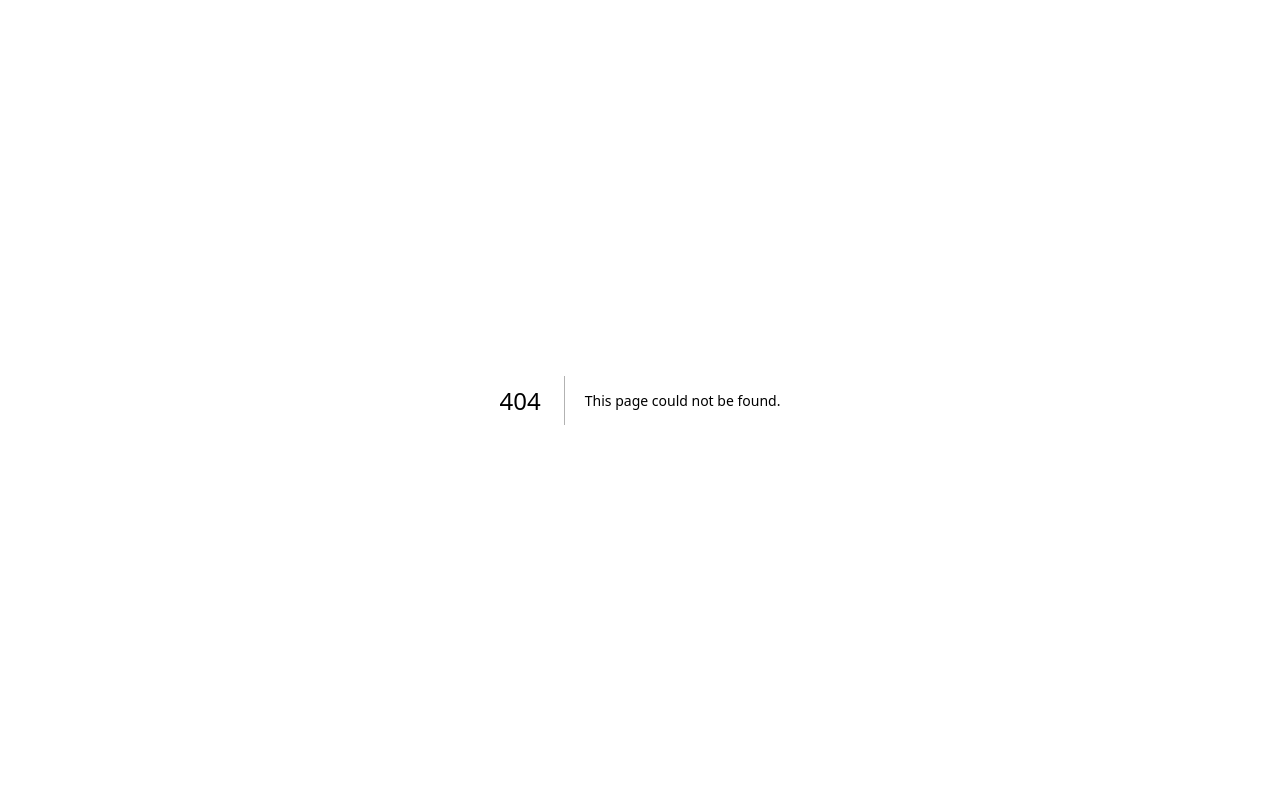
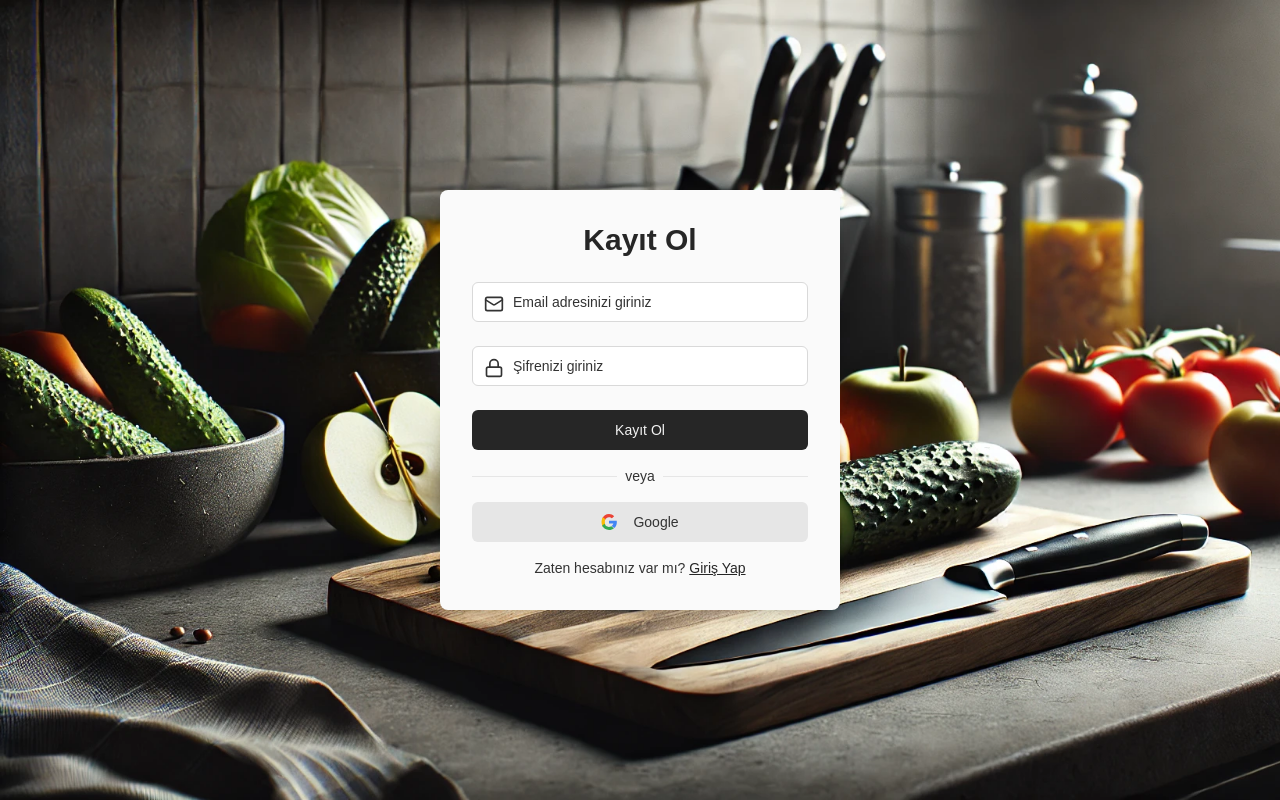
Before and after one commit to Furkanaslnn/orange-food, a Next.js app: page /register in a window 1280 px wide. Before the commit this address had no page. Built offline with nearby package versions, Linux system fonts and the light colour scheme.

Commit message:
Add login and registration pages, update Header component, and include GSAP library

```diff
--- a/app/components/Banner.tsx
+++ b/app/components/Banner.tsx
@@ -1,9 +1,9 @@
-import React from "react";
-import { useState, useEffect } from "react";
+import React, { useState, useEffect, useRef } from "react";
+import { gsap } from "gsap";
 
 const Banner = () => {
   const [currentIndex, setCurrentIndex] = useState(0);
-
+  const slideRef = useRef(null); // GSAP ile animasyon uygulamak için ref
   const slides = [
     {
       image: "yapayzeka_card.png",
@@ -29,30 +29,61 @@ const Banner = () => {
     },
   ];
 
+  // Slayt Değişim Animasyonu
   const nextSlide = () => {
+    gsap.to(slideRef.current, {
+      opacity: 0,
+      x: -100,
+      duration: 0.5,
+      onComplete: () => {
         setCurrentIndex((prevIndex) => (prevIndex + 1) % slides.length);
+        gsap.fromTo(
+          slideRef.current,
+          { x: 100, opacity: 0 },
+          { x: 0, opacity: 1, duration: 0.5 }
+        );
+      },
+    });
   };
+
   const prevSlide = () => {
+    gsap.to(slideRef.current, {
+      opacity: 0,
+      x: 100,
+      duration: 0.5,
+      onComplete: () => {
         setCurrentIndex((prevIndex) =>
           prevIndex === 0 ? slides.length - 1 : prevIndex - 1
         );
+        gsap.fromTo(
+          slideRef.current,
+          { x: -100, opacity: 0 },
+          { x: 0, opacity: 1, duration: 0.5 }
+        );
+      },
+    });
   };
+
   useEffect(() => {
-    const interval = setInterval(nextSlide, 3000);
+    const interval = setInterval(nextSlide, 5000); // 5 saniyede bir slayt değişimi
     return () => clearInterval(interval);
   }, []);
+
   return (
     <div>
-      <div>
-        <div className="relative bg-gray-100 dark:bg-gray-800 ">
+      <div className="relative bg-background dark:bg-background">
         {/* Slide Görüntüsü */}
+        <div
+          ref={slideRef}
+          className="relative flex flex-col items-center justify-center text-center"
+        >
           <img
             src={slides[currentIndex].image}
             alt={slides[currentIndex].title}
             className="w-full min-h-96 object-cover sm:h-[30rem] md:h-[35rem] lg:h-[40rem]"
           />
           <div className="absolute inset-0 bg-black bg-opacity-50 flex items-center justify-center">
-            <div className="text-center text-white px-4">
+            <div className="text-white px-4">
               <h1 className="text-3xl sm:text-5xl font-bold mb-4">
                 {slides[currentIndex].title}
               </h1>
@@ -67,6 +98,7 @@ const Banner = () => {
               >
                 {slides[currentIndex].buttonText}
               </button>
+            </div>
           </div>
         </div>
 
@@ -85,7 +117,6 @@ const Banner = () => {
         </button>
       </div>
     </div>
-    </div>
   );
 };
 
--- a/app/components/Header.tsx
+++ b/app/components/Header.tsx
@@ -49,9 +49,14 @@ const Header = () => {
             Günlük Menü
           </Link>
         </nav>
-
         {/* Dark Mode Toggle */}
         <div className="flex items-center space-x-4">
+          <Link href={"/login"} className="hover:text-primary">
+            Giriş Yap
+          </Link>
+          <Link href={"/register"} className="hover:text-primary">
+            Kayıt Ol
+          </Link>
           <DropdownMenu>
             <DropdownMenuTrigger asChild>
               <Button variant="outline" size="icon">
@@ -73,41 +78,6 @@ const Header = () => {
             </DropdownMenuContent>
           </DropdownMenu>
         </div>
-        {/* Mobile Menu */}
-        {menuOpen && (
-          <div className="md:hidden bg-card text-card-foreground border-t border-border">
-            <nav className="flex flex-col space-y-4 py-4 px-6">
-              <Link
-                href="/"
-                className="hover:text-primary"
-                onClick={() => setMenuOpen(false)}
-              >
-                Anasayfa
-              </Link>
-              <Link
-                href="/ai-recipes"
-                className="hover:text-primary"
-                onClick={() => setMenuOpen(false)}
-              >
-                Yapay Zeka
-              </Link>
-              <Link
-                href="/foodrecipe"
-                className="hover:text-primary"
-                onClick={() => setMenuOpen(false)}
-              >
-                Tarif Kategorileri
-              </Link>
-              <Link
-                href="/daily-menu"
-                className="hover:text-primary"
-                onClick={() => setMenuOpen(false)}
-              >
-                Günlük Menü
-              </Link>
-            </nav>
-          </div>
-        )}
       </div>
     </div>
   );
--- /dev/null
+++ b/app/login/page.tsx
@@ -0,0 +1,66 @@
+"use client";
+
+import React from "react";
+import { Input } from "@/components/ui/input";
+import { Button } from "@/components/ui/button";
+import { Lock, Mail } from "lucide-react";
+
+const Login = () => {
+  return (
+    <div
+      style={{
+        backgroundImage: "url('background.png')",
+        backgroundSize: "cover",
+      }}
+      className="min-h-screen flex items-center justify-center bg-gradient-to-br from-primary to-secondary"
+    >
+      {/* Login Card */}
+      <div className="bg-card text-card-foreground shadow-lg rounded-lg p-8 sm:w-[400px] w-full">
+        <h1 className="text-3xl font-bold text-center mb-6 text-primary">
+          Giriş Yap
+        </h1>
+        <form className="space-y-6">
+          {/* Email Input */}
+          <div className="relative">
+            <Mail className="absolute top-3 left-3 h-5 w-5 text-muted-foreground" />
+            <Input
+              type="email"
+              placeholder="Email adresinizi giriniz"
+              className="pl-10"
+              required
+            />
+          </div>
+
+          {/* Password Input */}
+          <div className="relative">
+            <Lock className="absolute top-3 left-3 h-5 w-5 text-muted-foreground" />
+            <Input
+              type="password"
+              placeholder="Şifrenizi giriniz"
+              className="pl-10"
+              required
+            />
+          </div>
+
+          {/* Submit Button */}
+          <Button
+            type="submit"
+            className="w-full bg-primary text-primary-foreground hover:bg-primary/90"
+          >
+            Giriş Yap
+          </Button>
+        </form>
+
+        {/* Footer */}
+        <p className="text-sm text-muted-foreground text-center mt-4">
+          Hesabınız yok mu?{" "}
+          <a href="/register" className="text-primary underline">
+            Kayıt Ol
+          </a>
+        </p>
+      </div>
+    </div>
+  );
+};
+
+export default Login;
--- /dev/null
+++ b/app/register/page.tsx
@@ -0,0 +1,105 @@
+"use client";
+
+import React, { useRef, useEffect } from "react";
+import { Input } from "@/components/ui/input";
+import { Button } from "@/components/ui/button";
+import { Mail, Lock } from "lucide-react";
+
+const Register = () => {
+  return (
+    <div
+      style={{
+        backgroundImage: "url('background.png')",
+        backgroundSize: "cover",
+      }}
+      className="min-h-screen flex items-center justify-center bg-gradient-to-br from-primary to-secondary"
+    >
+      {/* Register Card */}
+      <div className="bg-card text-card-foreground shadow-lg rounded-lg p-8 sm:w-[400px] w-full">
+        <h1 className="text-3xl font-bold text-center mb-6 text-primary">
+          Kayıt Ol
+        </h1>
+        <form className="space-y-6">
+          {/* Email Input */}
+          <div className="relative">
+            <Mail className="absolute top-3 left-3 h-5 w-5 text-muted-foreground" />
+            <Input
+              type="email"
+              placeholder="Email adresinizi giriniz"
+              className="pl-10"
+              required
+            />
+          </div>
+
+          {/* Password Input */}
+          <div className="relative">
+            <Lock className="absolute top-3 left-3 h-5 w-5 text-muted-foreground" />
+            <Input
+              type="password"
+              placeholder="Şifrenizi giriniz"
+              className="pl-10"
+              required
+            />
+          </div>
+
+          {/* Submit Button */}
+          <Button
+            type="submit"
+            className="w-full bg-primary text-primary-foreground hover:bg-primary/90"
+          >
+            Kayıt Ol
+          </Button>
+        </form>
+
+        {/* Divider */}
+        <div className="flex items-center my-4">
+          <hr className="flex-grow border-muted" />
+          <span className="px-2 text-muted-foreground text-sm">veya</span>
+          <hr className="flex-grow border-muted" />
+        </div>
+
+        {/* Google ile Kayıt Ol */}
+        <Button
+          className="w-full bg-muted text-muted-foreground hover:bg-muted/90 flex items-center justify-center space-x-2"
+          onClick={() => alert("Google ile kayıt olma işlemi")}
+        >
+          <svg
+            xmlns="http://www.w3.org/2000/svg"
+            viewBox="0 0 48 48"
+            width="24"
+            height="24"
+            className="h-5 w-5"
+          >
+            <path
+              fill="#EA4335"
+              d="M24 9.5c3.5 0 6.5 1.4 8.8 3.6l6.6-6.6C35.4 2.5 30 0 24 0 14.8 0 7.1 5.5 3.8 13.3l7.8 6c1.7-5.4 6.7-9.3 12.4-9.3z"
+            />
+            <path
+              fill="#4285F4"
+              d="M47.5 24.5c0-1.4-.1-2.7-.4-4H24v8.3h13.3c-.6 3-2.5 5.5-5.3 7.3l7.8 6C44.8 37.6 47.5 31.5 47.5 24.5z"
+            />
+            <path
+              fill="#FBBC05"
+              d="M13.4 29.2c-1.3-2-2-4.4-2-6.9 0-2.4.7-4.7 2-6.7l-7.8-6c-2.5 4.1-4 8.8-4 14.3s1.5 10.2 4 14.3l7.8-6c-1.1-1.9-1.8-4.2-1.8-6.7z"
+            />
+            <path
+              fill="#34A853"
+              d="M24 48c6 0 11.1-2 14.8-5.4l-7.8-6c-2.2 1.5-5 2.3-7.8 2.3-5.7 0-10.7-3.9-12.4-9.3l-7.8 6C7.1 42.5 14.8 48 24 48z"
+            />
+          </svg>
+          <span>Google</span>
+        </Button>
+
+        {/* Footer */}
+        <p className="text-sm text-muted-foreground text-center mt-4">
+          Zaten hesabınız var mı?{" "}
+          <a href="/login" className="text-primary underline">
+            Giriş Yap
+          </a>
+        </p>
+      </div>
+    </div>
+  );
+};
+
+export default Register;
--- a/package.json
+++ b/package.json
@@ -13,6 +13,7 @@
     "@radix-ui/react-slot": "^1.1.1",
     "class-variance-authority": "^0.7.1",
     "clsx": "^2.1.1",
+    "gsap": "^3.12.5",
     "lucide-react": "^0.469.0",
     "next": "15.1.2",
     "next-themes": "^0.4.4",
```
Also changed, not shown: 1 other file (tests, documents, lock files or other folders). Lines whose indentation alone changed are shown as unchanged.
